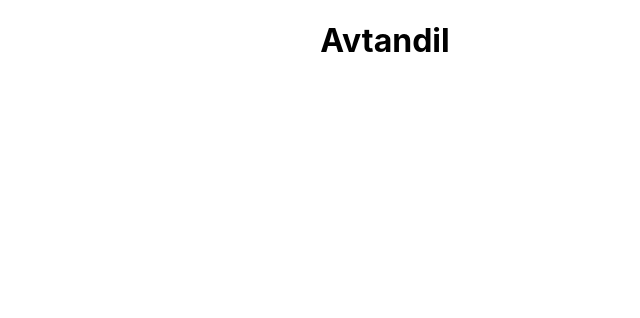
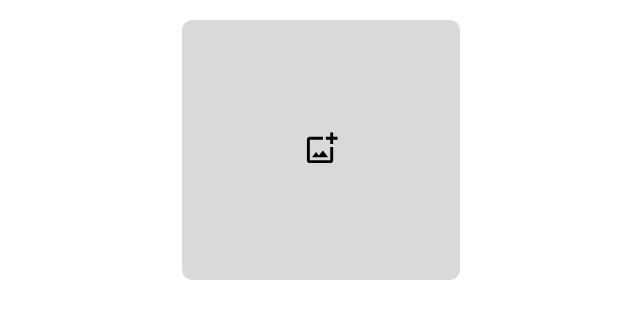
Before and after one commit to tarielgafurov/seker-project, a React (Create React App) app: page / in a window 1280 px wide. Shown: the top 318 px of the page, without its empty margins (255-895 px from the left). Built offline with nearby package versions, Linux system fonts and the light colour scheme; the HTML template or start-up script is replaced by a standard one.

Commit message:
made same change

```diff
--- a/package.json
+++ b/package.json
@@ -3,12 +3,18 @@
   "version": "0.1.0",
   "private": true,
   "dependencies": {
+    "@emotion/react": "^11.11.3",
+    "@emotion/styled": "^11.11.0",
+    "@mui/icons-material": "^5.15.3",
+    "@mui/material": "^5.15.3",
     "@testing-library/jest-dom": "^5.17.0",
     "@testing-library/react": "^13.4.0",
     "@testing-library/user-event": "^13.5.0",
     "react": "^18.2.0",
     "react-dom": "^18.2.0",
     "react-scripts": "5.0.1",
+    "react-transition-group": "^4.4.5",
+    "styled-components": "^6.1.6",
     "web-vitals": "^2.1.4"
   },
   "scripts": {
--- a/src/App.js
+++ b/src/App.js
@@ -1,11 +1,11 @@
-import './App.css';
-
+import './App.css'
+import ImegeAdd from './UI/imegePiker/ImegeAdd'
 function App() {
-  return (
-    <div className="App">
-      <h1>Avtandil</h1>
-    </div>
-  );
+	return (
+		<div className='App'>
+			<ImegeAdd />
+		</div>
+	)
 }
 
-export default App;
+export default App
--- /dev/null
+++ b/src/UI/imegePiker/ImagesWrapper.jsx
@@ -0,0 +1,132 @@
+import React, { useState } from 'react'
+import styled from 'styled-components'
+import DeleteIcon from '@mui/icons-material/Delete'
+import CreateIcon from '@mui/icons-material/Create'
+import CachedIcon from '@mui/icons-material/Cached'
+import { CSSTransition } from 'react-transition-group' // Импорт CSSTransition
+
+function ImagesWrapper({ src, handleDeleteImage, handleEditImage }) {
+	const [hovered, setHovered] = useState(false)
+	const [showEditOptions, setShowEditOptions] = useState(false)
+
+	const handleMouseEnter = () => {
+		setHovered(true)
+	}
+
+	const handleMouseLeave = () => {
+		setHovered(false)
+	}
+
+	const handleDelete = () => {
+		handleDeleteImage()
+	}
+	const handlerConteyner = () => {
+		setShowEditOptions(!showEditOptions)
+	}
+	const handleEdit = () => {
+		const input = document.createElement('input')
+		input.type = 'file'
+		input.accept = 'image/*'
+
+		input.onchange = e => {
+			const file = e.target.files[0]
+			const reader = new FileReader()
+
+			reader.onloadend = () => {
+				const updatedImage = reader.result
+				handleEditImage(updatedImage)
+			}
+
+			if (file) {
+				reader.readAsDataURL(file)
+			}
+		}
+
+		input.click()
+	}
+
+	return (
+		<StyleCon onMouseEnter={handleMouseEnter} onMouseLeave={handleMouseLeave}>
+			<StyledImage src={src} alt='Uploaded' />
+			<CSSTransition
+				in={hovered && showEditOptions}
+				timeout={300}
+				classNames='edit-options'
+				unmountOnExit
+			>
+				<DeleteIconContainer>
+					<DeleteIcon onClick={handleDelete} />
+					<CachedIcon onClick={handleEdit} />
+				</DeleteIconContainer>
+			</CSSTransition>
+			<EditIconContainer onClick={handlerConteyner}>
+				<CreateIcon />
+			</EditIconContainer>
+		</StyleCon>
+	)
+}
+
+export default ImagesWrapper
+
+const StyledImage = styled.img`
+	width: 200px;
+	height: 200px;
+	border-radius: 10px;
+`
+
+const StyleCon = styled.div`
+	display: flex;
+	position: relative;
+	width: 223px;
+	height: 240px;
+	align-items: center;
+	justify-content: center;
+	border-radius: 10px;
+	background-color: #d9d9d9;
+`
+
+const DeleteIconContainer = styled.div`
+	position: absolute;
+	height: 100px;
+	top: 0;
+	right: 0;
+	display: flex;
+	flex-direction: column;
+	justify-content: space-evenly;
+	gap: 10px;
+	padding: 10px;
+	background-color: rgba(255, 255, 255, 0.9);
+	border-radius: 5px;
+	box-shadow: 0px 4px 10px rgba(0, 0, 0, 0.1);
+	cursor: pointer;
+	&.edit-options-enter {
+		opacity: 0;
+		transform: translateY(-10px);
+	}
+	&.edit-options-enter-active {
+		opacity: 1;
+		transform: translateY(0);
+		transition: opacity 300ms, transform 300ms;
+	}
+	&.edit-options-exit {
+		opacity: 1;
+		transform: translateY(0);
+	}
+	&.edit-options-exit-active {
+		opacity: 0;
+		transform: translateY(-10px);
+		transition: opacity 300ms, transform 300ms;
+	}
+`
+
+const EditIconContainer = styled.div`
+	position: absolute;
+	bottom: 10px;
+	right: 10px;
+	cursor: pointer;
+	transition: transform 0.3s ease-in-out;
+
+	&:hover {
+		transform: scale(1.2);
+	}
+`
--- /dev/null
+++ b/src/UI/imegePiker/ImegeAdd.jsx
@@ -0,0 +1,82 @@
+import React, { useState } from 'react'
+import ImagesWrapper from './ImagesWrapper'
+import AddPhotoAlternateOutlinedIcon from '@mui/icons-material/AddPhotoAlternateOutlined'
+import styled from 'styled-components'
+
+function ImageAdd(props) {
+	const [images, setImages] = useState([])
+
+	const handleImage = e => {
+		const file = e.target.files[0]
+		const reader = new FileReader()
+
+		reader.onloadend = () => {
+			if (images.length < 3 && file) {
+				setImages([...images, reader.result])
+			}
+		}
+
+		if (file) {
+			reader.readAsDataURL(file)
+		}
+	}
+
+	const handleDeleteImage = index => {
+		const updatedImages = images.filter((_, i) => i !== index)
+		setImages(updatedImages)
+	}
+
+	return (
+		<GlobalImg>
+			{images.map((image, index) => (
+				<ImagesWrapper
+					key={index}
+					src={image}
+					handleDeleteImage={() => handleDeleteImage(index)}
+					handleEditImage={newImage => {
+						const updatedImages = [...images]
+						updatedImages[index] = newImage
+						setImages(updatedImages)
+					}}
+				/>
+			))}
+			{images.length < 3 && (
+				<label
+					htmlFor='upload-image'
+					style={{
+						backgroundColor: '#D9D9D9',
+						width: '278px',
+						height: '260px',
+						display: 'flex',
+						alignItems: 'center',
+						justifyContent: 'center',
+						borderRadius: '10px',
+					}}
+				>
+					{images.length < 3 && (
+						<label htmlFor='upload-image'>
+							<AddPhotoAlternateOutlinedIcon fontSize='large' />
+						</label>
+					)}
+					<input
+						style={{ display: 'none' }}
+						id='upload-image'
+						type='file'
+						accept='image/*'
+						onChange={handleImage}
+					/>
+				</label>
+			)}
+		</GlobalImg>
+	)
+}
+
+export default ImageAdd
+
+const GlobalImg = styled.div`
+	display: flex;
+	align-items: center;
+	justify-content: space-evenly;
+	height: 300px;
+	width: 90%;
+`
```
Also changed, not shown: 1 other file (tests, documents, lock files or other folders).
